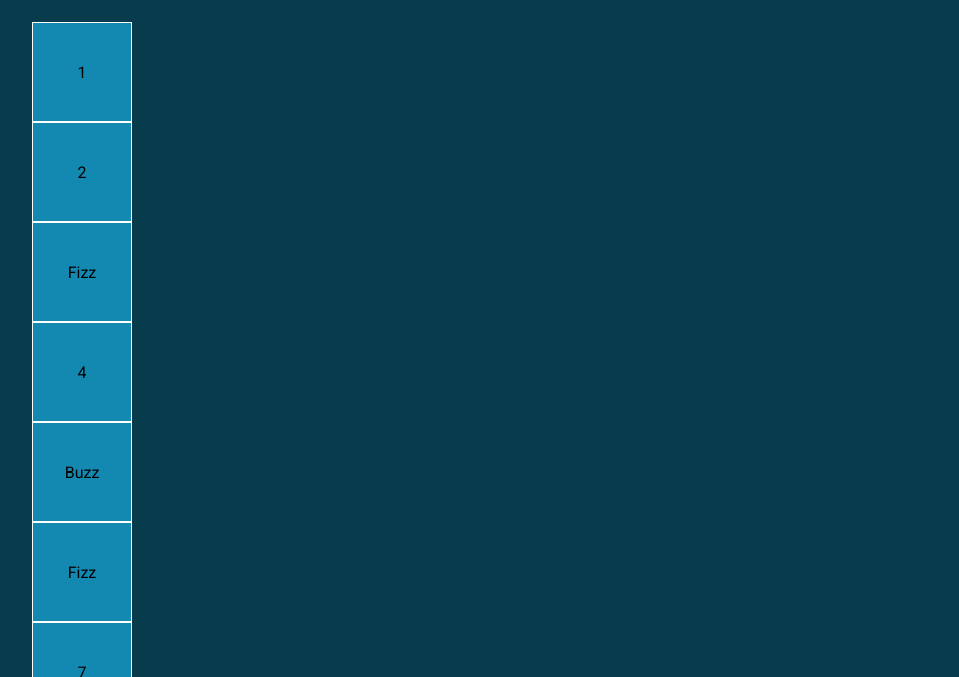
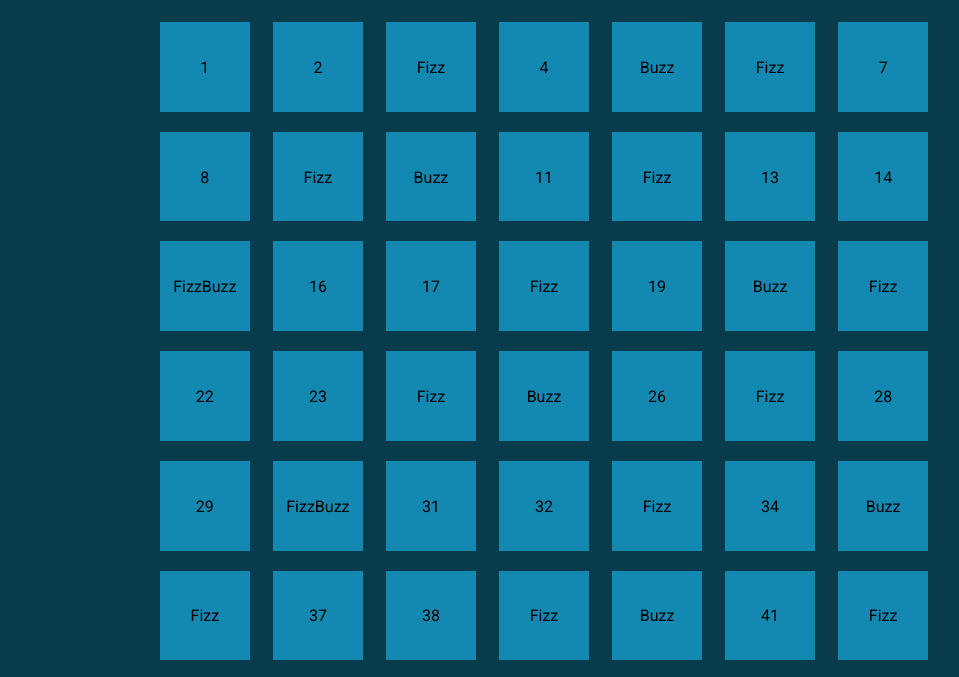
Before and after one commit to ginevrabotrugno/js-fizzbuzz, a plain HTML site: page index.html in a window 1280 px wide. Shown: the part 86-763 px from the top of the page, without its empty margins (96-1055 px from the left). Drawn offline with Linux system fonts and the light colour scheme.

Commit message:
fixed style

```diff
--- a/css/style.css
+++ b/css/style.css
@@ -21,19 +21,20 @@ header {
 }
 
 .container {
-    width: 80%;
+    width: 60%;
     margin: 0 auto;
+    display: flex;
+    justify-content: space-between;
+    gap: 20px;
+    align-items: flex-start;
+    flex-wrap: wrap;
 }
 
 .square {
     background-color: var(--blue);
     position: relative;
-
-
-    /* debug */
-    width: 100px;
-    height: 100px;
-    border: solid 1px white;
+    width: calc((100% / 7) - 20px);
+    aspect-ratio: 1 / 1;
 
 }
 
```
